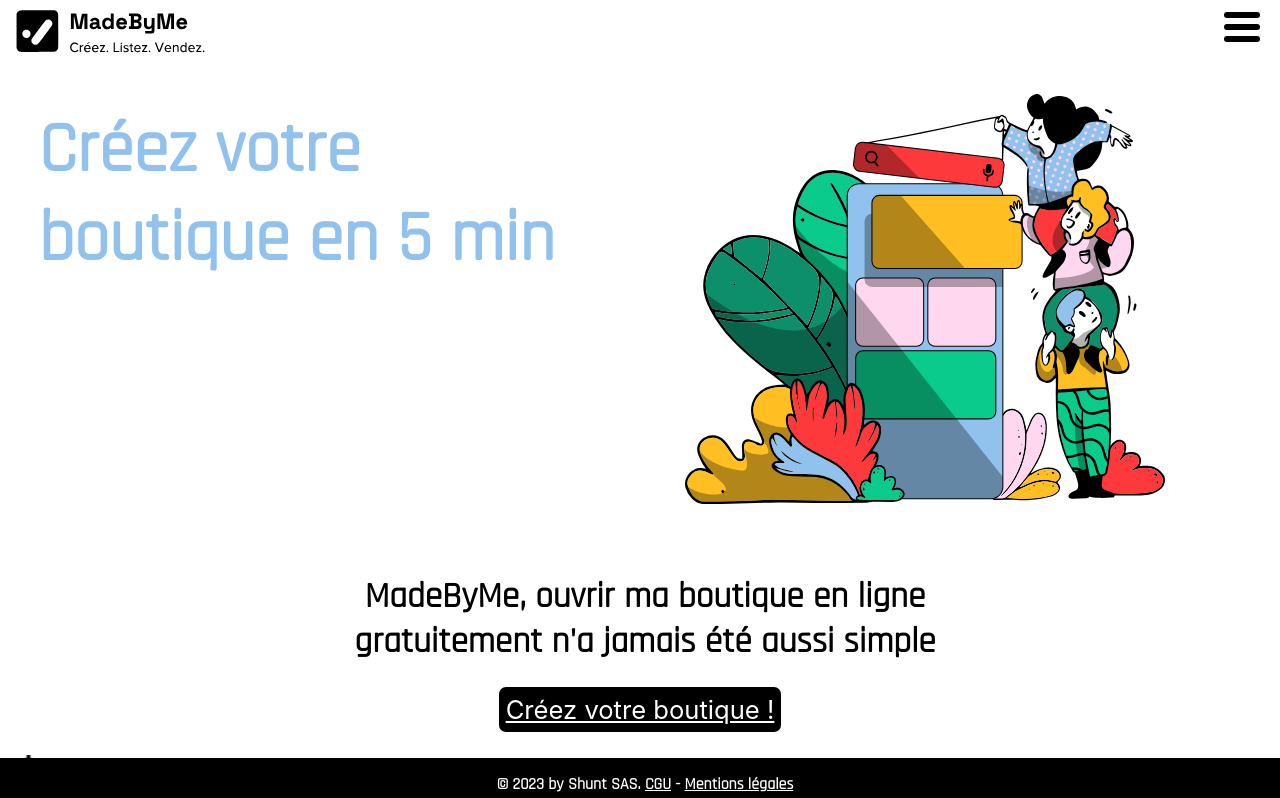
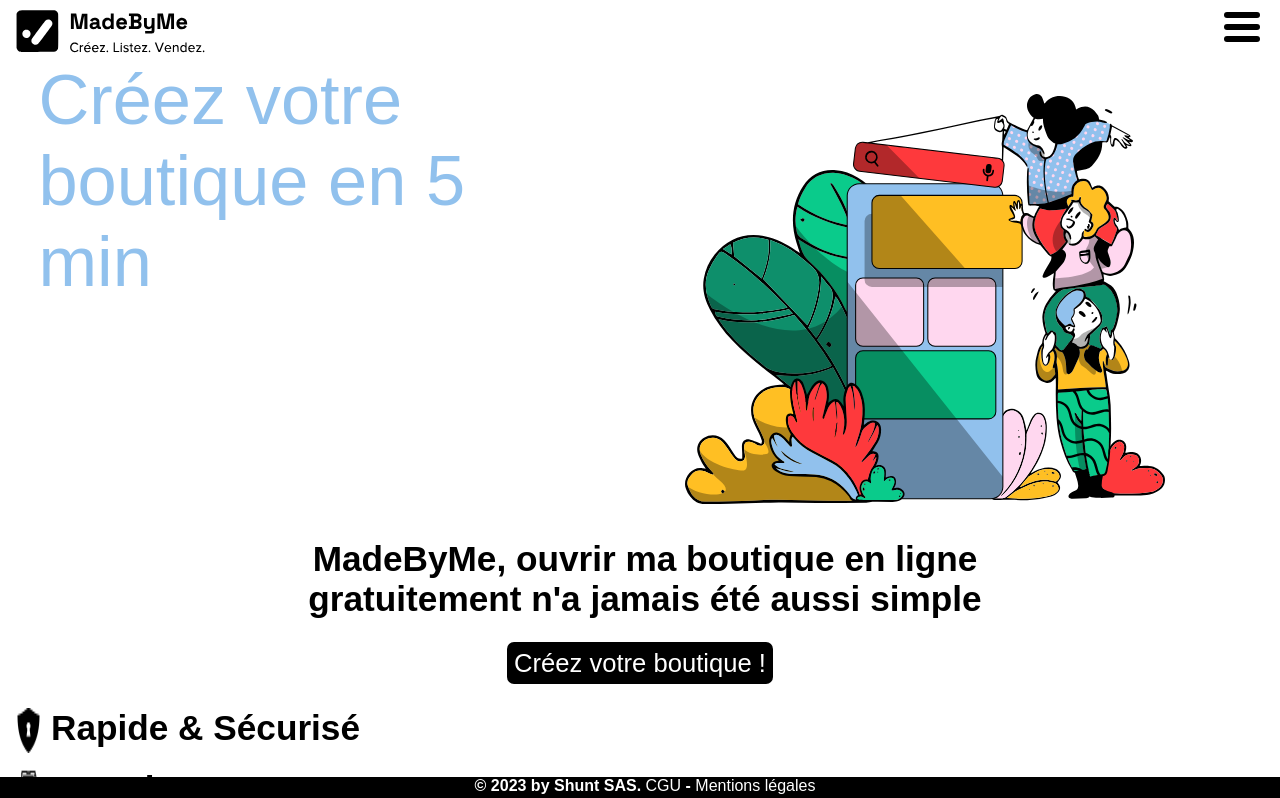
Before and after one commit to PierreEsseul/mbm-create-front-shop, a React (Create React App) app: page / in a window 1280 px wide. Shown: the top 798 px of the page. Built offline with nearby package versions, Linux system fonts and the light colour scheme.

Commit message:
test margin

```diff
--- a/src/components/HomePage/Elements/Elements.css
+++ b/src/components/HomePage/Elements/Elements.css
@@ -131,7 +131,7 @@
     }
 
     .home-page__contact {
-        margin-bottom: 1.7rem;
+        margin-bottom: 1.4rem;
     }
 
 }
--- a/src/components/HomePage/Elements/GetStart.js
+++ b/src/components/HomePage/Elements/GetStart.js
@@ -1,5 +1,5 @@
 import React, { useState } from 'react';
-import axios from 'axios';
+
 
 const GetStart = () => {
 
--- a/src/components/HomePage/Elements/Header.js
+++ b/src/components/HomePage/Elements/Welcome.js
@@ -2,7 +2,7 @@
 
 import './Elements.css'
 
-const Header = () => {
+const Welcome = () => {
     return (
         <div className='home-page__header'>
             <div className='home-page__img-titre'>
@@ -34,4 +34,4 @@
     );
 }
 
-export default Header;
+export default Welcome;
--- a/src/components/HomePage/HomePage.js
+++ b/src/components/HomePage/HomePage.js
@@ -1,5 +1,5 @@
 import React from 'react';
-import Header from './Elements/Header';
+import Welcome from './Elements/Welcome';
 import How from './Elements/How';
 import Offer from './Elements/Offer';
 import Ordered from './Elements/Ordered';
@@ -10,7 +10,7 @@
     return (
         //TODO header avec logo nav bar
         <div>
-            <Header />
+            <Welcome />
             <How />
             <Offer/>
             <Ordered />
--- a/src/components/NewShop/ShopFormSteps.css
+++ b/src/components/NewShop/ShopFormSteps.css
@@ -1,4 +1,4 @@
-body {
+.body {
     width: 380px;
     margin: auto;
 }
--- a/src/components/NewShop/ShopFormSteps.js
+++ b/src/components/NewShop/ShopFormSteps.js
@@ -253,6 +253,7 @@
     }
 
     return (
+        <div className='body'>
             <form onSubmit={submitHandler}>
                 {formSteps[currentStep]}
                 <div className='new-boutique__errorMessage'>
@@ -283,6 +284,7 @@
                 </div>
                 )}
             </form>
+        </div>
 
     );
 };
--- a/src/index.css
+++ b/src/index.css
@@ -1,3 +1,14 @@
+* {
+  margin: 0;
+  padding: 0;
+  border: 0;
+  font-family: sans-serif;
+  font-size: 1em;
+  font-weight: normal;
+  font-style: normal;
+  text-decoration: none;
+}
+
 body {
   margin: 0;
   font-family: 'Rajdhani', -apple-system, BlinkMacSystemFont, 'Segoe UI', 'Roboto', 'Oxygen',
```
Lines whose indentation alone changed are shown as unchanged.
